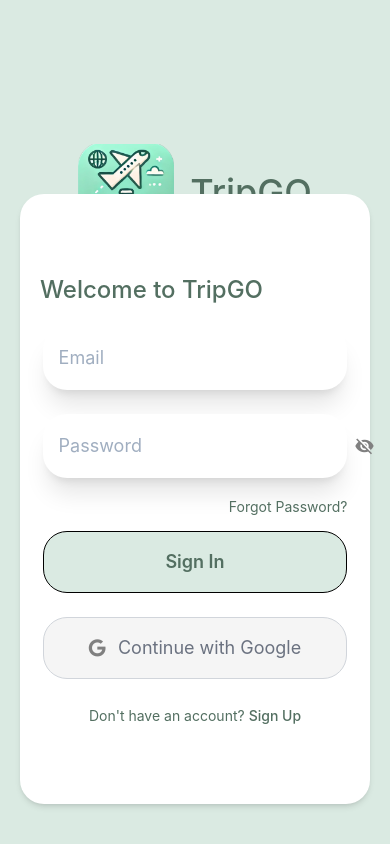
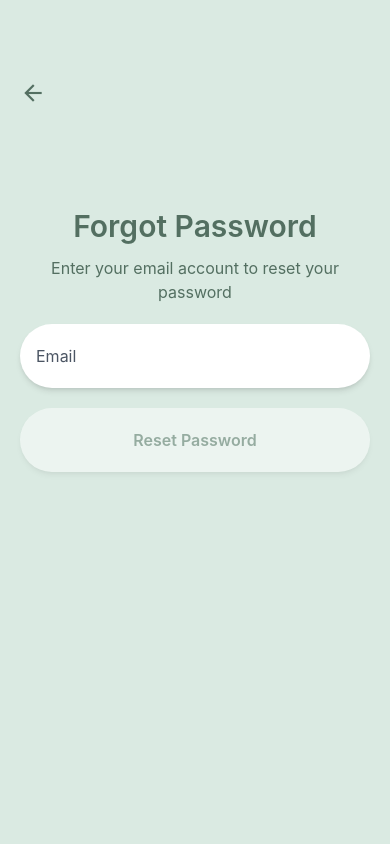
Before and after one commit to zeynepanl/TripGO, a React Native app: screen /ForgotPassword in a window 390 px wide. Built offline with nearby package versions, Linux system fonts and the light colour scheme.

Commit message:
forgot password eklendi

```diff
--- a/src/navigation/AppNavigator.js
+++ b/src/navigation/AppNavigator.js
@@ -3,6 +3,8 @@
 import { NavigationContainer } from '@react-navigation/native';
 import Login from '../screens/Login';
 import SignUp from '../screens/SignUp';
+import ForgotPassword from '../screens/ForgotPassword';
+
 
 const Stack = createStackNavigator();
 
@@ -18,6 +20,12 @@
         component={SignUp}
         options={{ headerShown: false }}
       />
+      <Stack.Screen
+       name="ForgotPassword"
+       component={ForgotPassword}
+       options={{ headerShown: false }}
+        />
+
 
     </Stack.Navigator>
   );
--- /dev/null
+++ b/src/screens/ForgotPassword.js
@@ -0,0 +1,50 @@
+import React, { useState } from 'react';
+import { View, Text, TextInput, TouchableOpacity } from 'react-native';
+import { useNavigation } from '@react-navigation/native';
+import Icon from 'react-native-vector-icons/MaterialIcons';
+
+const ForgotPassword = () => {
+  const navigation = useNavigation();
+  const [email, setEmail] = useState('');
+
+  const isButtonDisabled = email.trim() === '';
+
+  return (
+    <View className="flex-1 bg-[#DAEAE2] items-center px-5 pt-52">
+      {/* Back Button */}
+      <TouchableOpacity onPress={() => navigation.goBack()} className="absolute top-20 left-5">
+        <Icon name="arrow-back" size={26} color="#536F61" />
+      </TouchableOpacity>
+
+      {/* Title and Subtitle */}
+      <Text className="text-3xl font-semibold text-[#536F61] mb-3">Forgot Password</Text>
+      <Text className="text-base text-[#536F61] text-center mb-5">
+        Enter your email account to reset your password
+      </Text>
+
+      {/* Email Input */}
+      <View className="bg-white rounded-full px-4 w-full h-16 justify-center shadow-md mb-5">
+        <TextInput
+          className="text-base font-normal text-gray-600"
+          placeholder="Email"
+          keyboardType="email-address"
+          value={email}
+          onChangeText={(text) => setEmail(text)}
+        />
+      </View>
+
+      {/* Reset Password Button */}
+      <TouchableOpacity
+        className={`w-full bg-white rounded-full h-16 py-3 shadow-md justify-center ${
+          isButtonDisabled ? 'opacity-50' : ''
+        }`}
+        onPress={() => navigation.navigate('VerificationCode')}
+        disabled={isButtonDisabled}
+      >
+        <Text className="text-[#536F61] text-base font-semibold text-center">Reset Password</Text>
+      </TouchableOpacity>
+    </View>
+  );
+};
+
+export default ForgotPassword;
```
